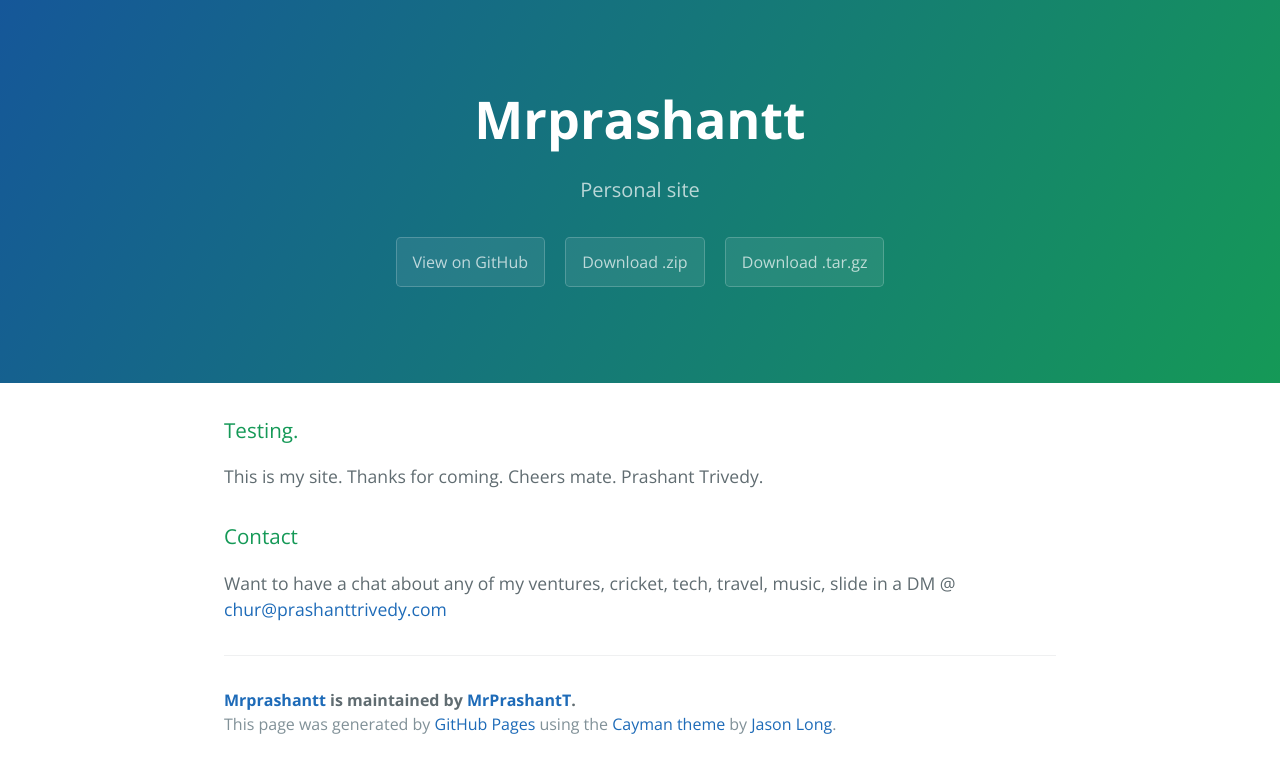
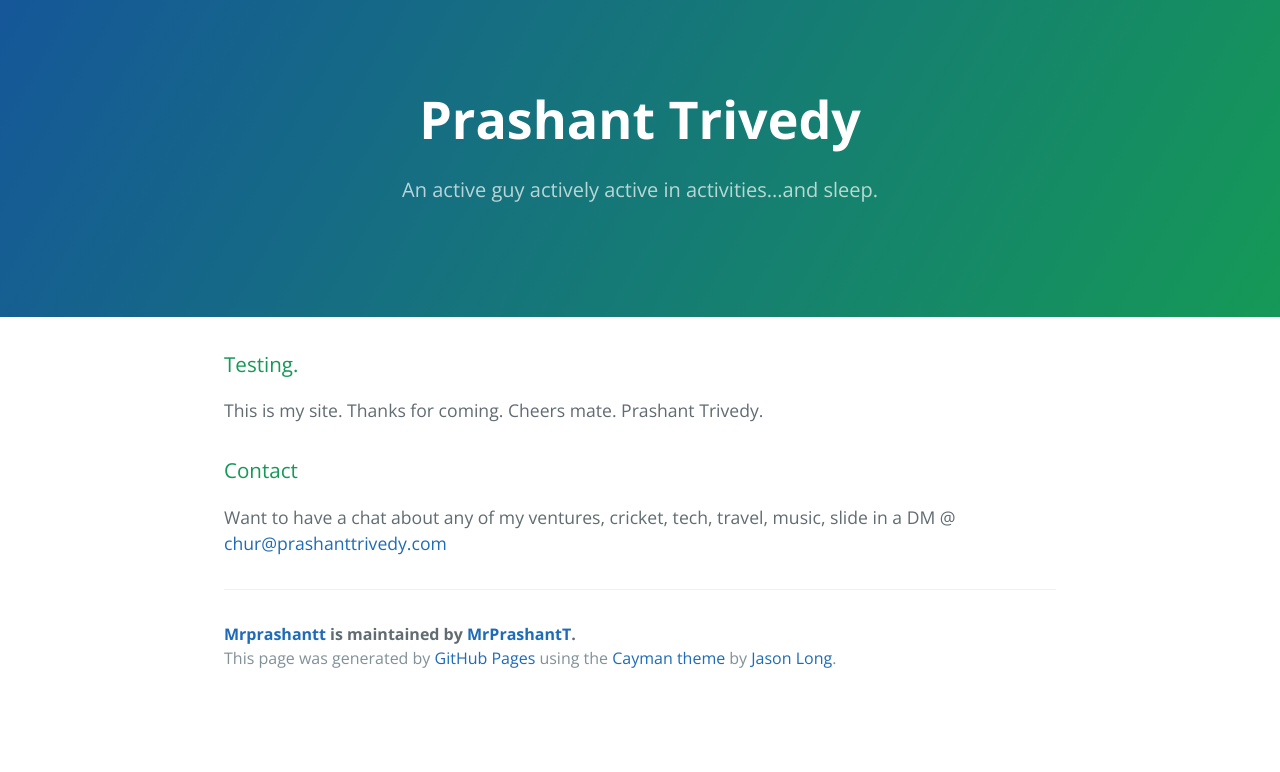
Before and after one commit to MrPrashantT/MrPrashantT, a plain HTML site: page index.html in a window 1280 px wide. Drawn offline with nearby package versions, Linux system fonts and the light colour scheme.

Commit message:
Fixed title and tagline

```diff
--- a/index.html
+++ b/index.html
@@ -2,7 +2,7 @@
 <html lang="en-us">
   <head>
     <meta charset="UTF-8">
-    <title>Mrprashantt by MrPrashantT</title>
+    <title>Prashant Trivedy | This is me</title>
     <meta name="viewport" content="width=device-width, initial-scale=1">
     <link rel="stylesheet" type="text/css" href="stylesheets/normalize.css" media="screen">
     <link href='https://fonts.googleapis.com/css?family=Open+Sans:400,700' rel='stylesheet' type='text/css'>
@@ -11,11 +11,8 @@
   </head>
   <body>
     <section class="page-header">
-      <h1 class="project-name">Mrprashantt</h1>
-      <h2 class="project-tagline">Personal site</h2>
-      <a href="https://github.com/MrPrashantT/MrPrashantT" class="btn">View on GitHub</a>
-      <a href="https://github.com/MrPrashantT/MrPrashantT/zipball/master" class="btn">Download .zip</a>
-      <a href="https://github.com/MrPrashantT/MrPrashantT/tarball/master" class="btn">Download .tar.gz</a>
+      <h1 class="project-name">Prashant Trivedy</h1>
+      <h2 class="project-tagline">An active guy actively active in activities...and sleep.</h2>
     </section>
 
     <section class="main-content">
```
